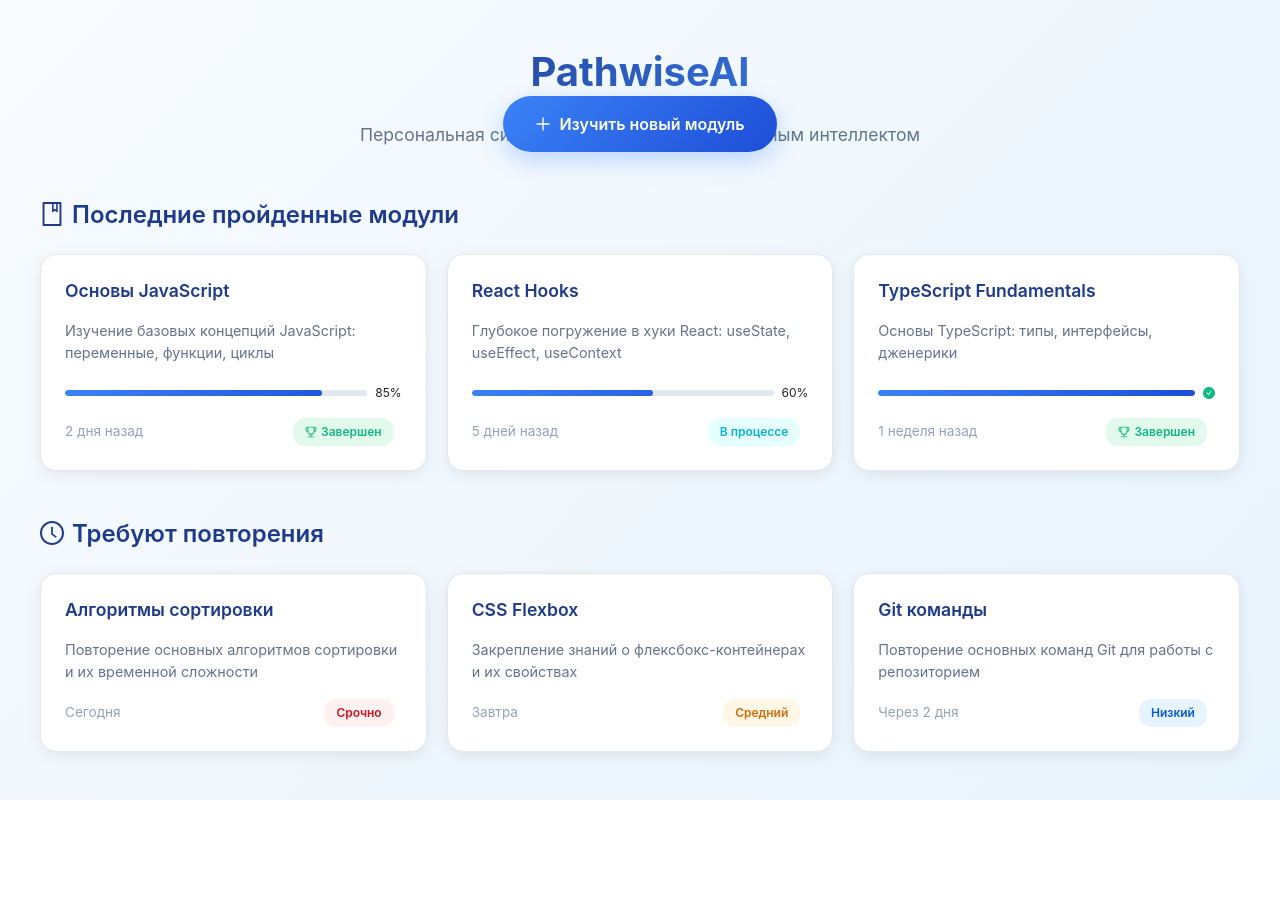
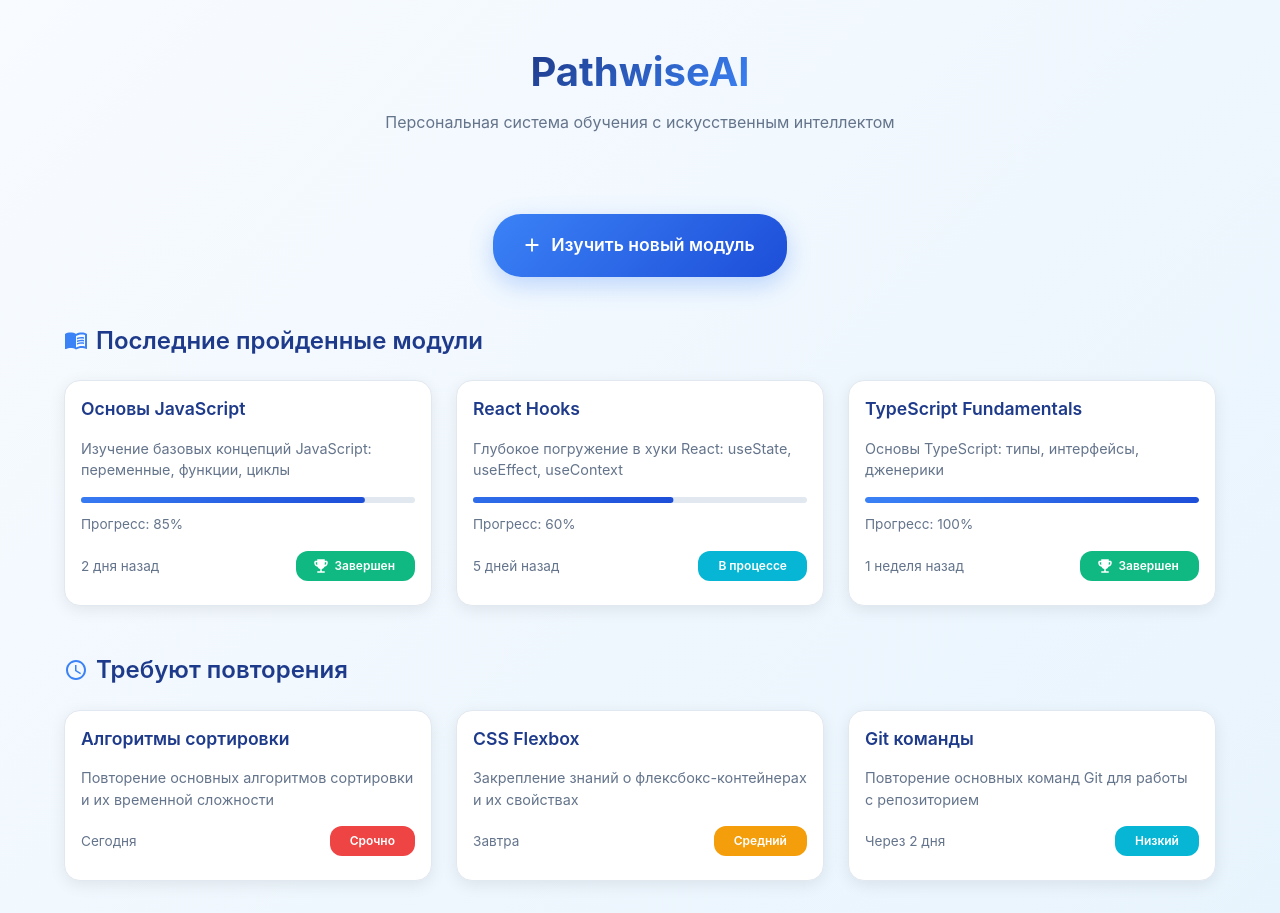
Before and after one commit to dmitryplyaskin/PathwiseAI, a React (Vite) app in the folder frontend/: page / in a window 1280 px wide. Before the commit the page ends 800 px from the top, so only its background shows below. Built offline with nearby package versions, Linux system fonts and the light colour scheme.

Commit message:
fix: remove antd, add mui

```diff
--- a/frontend/package.json
+++ b/frontend/package.json
@@ -14,7 +14,6 @@
     "@emotion/styled": "^11.14.1",
     "@mui/icons-material": "^7.3.2",
     "@mui/material": "^7.3.2",
-    "antd": "^5.27.3",
     "effector": "^23.4.4",
     "effector-react": "^23.3.0",
     "react": "^19.1.1",
--- a/frontend/src/App.tsx
+++ b/frontend/src/App.tsx
@@ -1,25 +1,18 @@
 import {
-  Layout,
+  Container,
   Button,
   Card,
-  Tag,
-  ConfigProvider,
+  CardContent,
+  Chip,
   Typography,
-  Space,
-  Row,
-  Col,
-  Flex,
-} from 'antd';
-import {
-  PlusOutlined,
-  BookOutlined,
-  ClockCircleOutlined,
-} from '@ant-design/icons';
-import { customTheme } from './theme';
+  Box,
+  Grid,
+  Stack,
+  AppBar,
+  Toolbar,
+} from '@mui/material';
+import { Add, MenuBook, AccessTime } from '@mui/icons-material';
 import { EducationCard } from './ui';
-
-const { Header, Content } = Layout;
-const { Title, Text } = Typography;
 
 // Заглушки данных для демонстрации
 const recentModules = [
@@ -85,14 +78,16 @@ function App() {
     console.log('Клик по модуль:', moduleId);
   };
 
-  const getPriorityColor = (priority: string) => {
+  const getPriorityColor = (
+    priority: string,
+  ): 'error' | 'warning' | 'info' | 'default' => {
     switch (priority) {
       case 'high':
-        return 'red';
+        return 'error';
       case 'medium':
-        return 'orange';
+        return 'warning';
       case 'low':
-        return 'blue';
+        return 'info';
       default:
         return 'default';
     }
@@ -112,206 +107,101 @@ function App() {
   };
 
   return (
-    <ConfigProvider theme={customTheme}>
-      <Layout
-        style={{
-          minHeight: '100vh',
-          background: 'linear-gradient(135deg, #f8fbff 0%, #e8f4fd 100%)',
-        }}
-      >
-        <Header
-          style={{
-            background: 'transparent',
-            textAlign: 'center',
-            padding: '48px 0',
-          }}
-        >
-          <Space direction="vertical" size="small">
-            <Title
-              level={1}
-              style={{
-                fontSize: '2.5rem',
-                fontWeight: 700,
-                background: 'linear-gradient(135deg, #1e3a8a 0%, #3b82f6 100%)',
-                WebkitBackgroundClip: 'text',
-                WebkitTextFillColor: 'transparent',
-                backgroundClip: 'text',
-                margin: 0,
-              }}
-            >
+    <Box sx={{ minHeight: '100vh' }}>
+      {/* Заголовок */}
+      <AppBar position="static" elevation={0}>
+        <Toolbar sx={{ flexDirection: 'column', py: 6 }}>
+          <Typography variant="h1" component="h1" gutterBottom>
             PathwiseAI
-            </Title>
-            <Text
-              style={{
-                fontSize: '1.1rem',
-                color: '#64748b',
-              }}
-            >
+          </Typography>
+          <Typography variant="body1" color="text.secondary">
             Персональная система обучения с искусственным интеллектом
-            </Text>
-          </Space>
-        </Header>
+          </Typography>
+        </Toolbar>
+      </AppBar>
 
-        <Content style={{ padding: '0 24px' }}>
-          <div style={{ maxWidth: 1200, margin: '0 auto' }}>
+      <Container maxWidth="lg" sx={{ py: 4 }}>
         {/* Секция создания нового модуля */}
-            <Flex justify="center" style={{ marginBottom: 48 }}>
+        <Box display="flex" justifyContent="center" mb={6}>
           <Button
-                type="primary"
+            variant="contained"
             size="large"
-                icon={<PlusOutlined />}
+            startIcon={<Add />}
             onClick={handleNewModule}
-                style={{
-                  height: 56,
-                  fontSize: 16,
-                  fontWeight: 600,
-                  borderRadius: 28,
-                  paddingLeft: 32,
-                  paddingRight: 32,
-                  background:
-                    'linear-gradient(135deg, #3b82f6 0%, #1d4ed8 100%)',
-                  border: 'none',
-                  boxShadow: '0 8px 24px rgba(59, 130, 246, 0.3)',
-                }}
-                onMouseEnter={(e) => {
-                  e.currentTarget.style.transform = 'translateY(-2px)';
-                  e.currentTarget.style.boxShadow =
-                    '0 12px 32px rgba(59, 130, 246, 0.4)';
-                }}
-                onMouseLeave={(e) => {
-                  e.currentTarget.style.transform = 'translateY(0)';
-                  e.currentTarget.style.boxShadow =
-                    '0 8px 24px rgba(59, 130, 246, 0.3)';
-                }}
+            sx={{ py: 2, px: 4 }}
           >
             Изучить новый модуль
           </Button>
-            </Flex>
+        </Box>
 
         {/* Последние пройденные модули */}
-            <Space
-              direction="vertical"
-              size="large"
-              style={{ width: '100%', marginBottom: 48 }}
-            >
-              <Title
-                level={2}
-                style={{
-                  color: '#1e3a8a',
-                  fontSize: '1.5rem',
-                  fontWeight: 600,
-                }}
-              >
-                <BookOutlined style={{ marginRight: 8 }} />
-                Последние пройденные модули
-              </Title>
+        <Stack spacing={3} mb={6}>
+          <Box display="flex" alignItems="center" gap={1}>
+            <MenuBook color="primary" />
+            <Typography variant="h2">Последние пройденные модули</Typography>
+          </Box>
 
-              <Row gutter={[20, 20]}>
+          <Grid container spacing={3}>
             {recentModules.map((module) => (
-                  <Col xs={24} sm={12} lg={8} key={module.id}>
+              <Grid key={module.id} size={{ xs: 12, sm: 6, lg: 4 }}>
                 <EducationCard
                   // @ts-ignore
                   module={module}
                   handleModuleClick={handleModuleClick}
                 />
-                  </Col>
+              </Grid>
             ))}
-              </Row>
-            </Space>
+          </Grid>
+        </Stack>
 
         {/* Модули для повторения */}
-            <Space direction="vertical" size="large" style={{ width: '100%' }}>
-              <Title
-                level={2}
-                style={{
-                  color: '#1e3a8a',
-                  fontSize: '1.5rem',
-                  fontWeight: 600,
-                }}
+        <Stack spacing={3}>
+          <Box display="flex" alignItems="center" gap={1}>
+            <AccessTime color="primary" />
+            <Typography variant="h2">Требуют повторения</Typography>
+          </Box>
+
+          <Grid container spacing={3}>
+            {reviewModules.map((module) => (
+              <Grid key={module.id} size={{ xs: 12, sm: 6, lg: 4 }}>
+                <Card
+                  onClick={() => handleModuleClick(module.id.toString())}
+                  sx={{ cursor: 'pointer', height: '100%' }}
                 >
-                <ClockCircleOutlined style={{ marginRight: 8 }} />
-                Требуют повторения
-              </Title>
+                  <CardContent>
+                    <Stack spacing={2}>
+                      <Typography variant="h4" component="h3">
+                        {module.title}
+                      </Typography>
 
-              <Row gutter={[20, 20]}>
-                {reviewModules.map((module) => (
-                  <Col xs={24} sm={12} lg={8} key={module.id}>
-                    <Card
-                      hoverable
-                      onClick={() => handleModuleClick(module.id)}
-                      style={{
-                        borderRadius: 16,
-                        boxShadow: '0 4px 16px rgba(0, 0, 0, 0.08)',
-                        border: '1px solid #e2e8f0',
-                        transition: 'all 0.3s ease',
-                      }}
-                      onMouseEnter={(e) => {
-                        e.currentTarget.style.transform = 'translateY(-4px)';
-                        e.currentTarget.style.boxShadow =
-                          '0 8px 24px rgba(0, 0, 0, 0.12)';
-                      }}
-                      onMouseLeave={(e) => {
-                        e.currentTarget.style.transform = 'translateY(0)';
-                        e.currentTarget.style.boxShadow =
-                          '0 4px 16px rgba(0, 0, 0, 0.08)';
-                      }}
+                      <Typography variant="body2" color="text.secondary">
+                        {module.description}
+                      </Typography>
+
+                      <Box
+                        display="flex"
+                        justifyContent="space-between"
+                        alignItems="center"
                       >
-                      <Space
-                        direction="vertical"
-                        size="middle"
-                        style={{ width: '100%' }}
-                      >
-                        <Title
-                          level={4}
-                          style={{
-                            color: '#1e3a8a',
-                            margin: 0,
-                            fontSize: '1.1rem',
-                          }}
-                        >
-                          {module.title}
-                        </Title>
+                        <Typography variant="caption" color="text.secondary">
+                          {module.dueDate}
+                        </Typography>
 
-                        <Text
-                          style={{
-                            color: '#64748b',
-                            fontSize: '0.9rem',
-                            lineHeight: 1.5,
-                          }}
-                        >
-                          {module.description}
-                        </Text>
-
-                        <Flex justify="space-between" align="center">
-                          <Text
-                            style={{ fontSize: '0.85rem', color: '#94a3b8' }}
-                          >
-                            {module.dueDate}
-                          </Text>
-
-                          <Tag
+                        <Chip
+                          label={getPriorityText(module.priority)}
                           color={getPriorityColor(module.priority)}
-                            style={{
-                              borderRadius: 12,
-                              padding: '4px 12px',
-                              fontSize: '0.75rem',
-                              fontWeight: 600,
-                              border: 'none',
-                            }}
-                          >
-                            {getPriorityText(module.priority)}
-                          </Tag>
-                        </Flex>
-                      </Space>
+                          size="small"
+                        />
+                      </Box>
+                    </Stack>
+                  </CardContent>
                 </Card>
-                  </Col>
+              </Grid>
             ))}
-              </Row>
-            </Space>
-          </div>
-        </Content>
-      </Layout>
-    </ConfigProvider>
+          </Grid>
+        </Stack>
+      </Container>
+    </Box>
   );
 }
 
--- a/frontend/src/theme.ts
+++ b/frontend/src/theme.ts
@@ -1,80 +1,303 @@
-import type { ThemeConfig } from 'antd';
+import { createTheme } from '@mui/material/styles';
 
-export const customTheme: ThemeConfig = {
-  token: {
-    // Основные цвета в светло бело-голубых тонах
-    colorPrimary: '#3b82f6',
-    colorSuccess: '#10b981',
-    colorWarning: '#f59e0b',
-    colorError: '#ef4444',
-    colorInfo: '#06b6d4',
+// Создаем светло бело-голубую тему с закруглениями и плавными анимациями
+export const customTheme = createTheme({
+  palette: {
+    mode: 'light',
+    primary: {
+      main: '#3b82f6',
+      light: '#60a5fa',
+      dark: '#1d4ed8',
+      contrastText: '#ffffff',
+    },
+    secondary: {
+      main: '#06b6d4',
+      light: '#22d3ee',
+      dark: '#0891b2',
+      contrastText: '#ffffff',
+    },
+    success: {
+      main: '#10b981',
+      light: '#34d399',
+      dark: '#059669',
+    },
+    warning: {
+      main: '#f59e0b',
+      light: '#fbbf24',
+      dark: '#d97706',
+    },
+    error: {
+      main: '#ef4444',
+      light: '#f87171',
+      dark: '#dc2626',
+    },
+    background: {
+      default: '#f8fbff',
+      paper: '#ffffff',
+    },
+    text: {
+      primary: '#1e3a8a',
+      secondary: '#64748b',
+      disabled: '#94a3b8',
+    },
+    divider: '#e2e8f0',
+    grey: {
+      50: '#f8fafc',
+      100: '#f1f5f9',
+      200: '#e2e8f0',
+      300: '#cbd5e1',
+      400: '#94a3b8',
+      500: '#64748b',
+      600: '#475569',
+      700: '#334155',
+      800: '#1e293b',
+      900: '#0f172a',
+    },
+  },
 
-    // Цвета фона
-    colorBgContainer: '#ffffff',
-    colorBgLayout: '#f8fbff',
-    colorBgElevated: '#ffffff',
+  typography: {
+    fontFamily: [
+      '-apple-system',
+      'BlinkMacSystemFont',
+      '"Segoe UI"',
+      '"Roboto"',
+      '"Oxygen"',
+      '"Ubuntu"',
+      '"Cantarell"',
+      '"Fira Sans"',
+      '"Droid Sans"',
+      '"Helvetica Neue"',
+      'sans-serif',
+    ].join(','),
+    h1: {
+      fontSize: '2.5rem',
+      fontWeight: 700,
+      lineHeight: 1.2,
+      background: 'linear-gradient(135deg, #1e3a8a 0%, #3b82f6 100%)',
+      WebkitBackgroundClip: 'text',
+      WebkitTextFillColor: 'transparent',
+      backgroundClip: 'text',
+    },
+    h2: {
+      fontSize: '1.5rem',
+      fontWeight: 600,
+      lineHeight: 1.3,
+      color: '#1e3a8a',
+    },
+    h4: {
+      fontSize: '1.1rem',
+      fontWeight: 600,
+      lineHeight: 1.4,
+      color: '#1e3a8a',
+    },
+    body1: {
+      fontSize: '1rem',
+      lineHeight: 1.5,
+      color: '#64748b',
+    },
+    body2: {
+      fontSize: '0.9rem',
+      lineHeight: 1.5,
+      color: '#64748b',
+    },
+    caption: {
+      fontSize: '0.85rem',
+      color: '#94a3b8',
+    },
+  },
 
-    // Границы и радиусы
+  shape: {
     borderRadius: 12,
-    borderRadiusLG: 16,
-    borderRadiusSM: 8,
+  },
 
-    // Шрифты
-    fontFamily:
-      '-apple-system, BlinkMacSystemFont, "Segoe UI", "Roboto", "Oxygen", "Ubuntu", "Cantarell", "Fira Sans", "Droid Sans", "Helvetica Neue", sans-serif',
-    fontSize: 14,
-    fontSizeLG: 16,
-    fontSizeXL: 20,
+  shadows: [
+    'none',
+    '0 2px 4px rgba(0, 0, 0, 0.05)',
+    '0 2px 8px rgba(0, 0, 0, 0.06)',
+    '0 4px 16px rgba(0, 0, 0, 0.08)',
+    '0 8px 24px rgba(0, 0, 0, 0.12)',
+    '0 12px 32px rgba(0, 0, 0, 0.16)',
+    '0 16px 40px rgba(0, 0, 0, 0.20)',
+    '0 20px 48px rgba(0, 0, 0, 0.24)',
+    '0 24px 56px rgba(0, 0, 0, 0.28)',
+    '0 28px 64px rgba(0, 0, 0, 0.32)',
+    '0 32px 72px rgba(0, 0, 0, 0.36)',
+    '0 36px 80px rgba(0, 0, 0, 0.40)',
+    '0 40px 88px rgba(0, 0, 0, 0.44)',
+    '0 44px 96px rgba(0, 0, 0, 0.48)',
+    '0 48px 104px rgba(0, 0, 0, 0.52)',
+    '0 52px 112px rgba(0, 0, 0, 0.56)',
+    '0 56px 120px rgba(0, 0, 0, 0.60)',
+    '0 60px 128px rgba(0, 0, 0, 0.64)',
+    '0 64px 136px rgba(0, 0, 0, 0.68)',
+    '0 68px 144px rgba(0, 0, 0, 0.72)',
+    '0 72px 152px rgba(0, 0, 0, 0.76)',
+    '0 76px 160px rgba(0, 0, 0, 0.80)',
+    '0 80px 168px rgba(0, 0, 0, 0.84)',
+    '0 84px 176px rgba(0, 0, 0, 0.88)',
+    '0 88px 184px rgba(0, 0, 0, 0.92)',
+  ],
 
-    // Тени
-    boxShadow: '0 4px 16px rgba(0, 0, 0, 0.08)',
-    boxShadowSecondary: '0 2px 8px rgba(0, 0, 0, 0.06)',
-
-    // Отступы
-    padding: 16,
-    paddingLG: 24,
-    paddingXL: 32,
-
-    // Анимации
-    motionDurationSlow: '0.3s',
-    motionEaseInOut: 'cubic-bezier(0.4, 0, 0.2, 1)',
+  transitions: {
+    duration: {
+      shortest: 150,
+      shorter: 200,
+      short: 250,
+      standard: 300,
+      complex: 375,
+      enteringScreen: 225,
+      leavingScreen: 195,
+    },
+    easing: {
+      easeInOut: 'cubic-bezier(0.4, 0, 0.2, 1)',
+      easeOut: 'cubic-bezier(0.0, 0, 0.2, 1)',
+      easeIn: 'cubic-bezier(0.4, 0, 1, 1)',
+      sharp: 'cubic-bezier(0.4, 0, 0.6, 1)',
+    },
   },
 
   components: {
-    Layout: {
-      bodyBg: 'linear-gradient(135deg, #f8fbff 0%, #e8f4fd 100%)',
-      headerBg: 'transparent',
-      headerPadding: '24px 0',
+    // Глобальные стили для плавных анимаций
+    MuiCssBaseline: {
+      styleOverrides: {
+        '*': {
+          transition: 'all 0.3s cubic-bezier(0.4, 0, 0.2, 1)',
+        },
+        body: {
+          background: 'linear-gradient(135deg, #f8fbff 0%, #e8f4fd 100%)',
+          minHeight: '100vh',
+        },
+      },
     },
 
-    Button: {
-      borderRadiusLG: 28,
-      paddingContentHorizontalLG: 32,
-      fontWeightStrong: 600,
-      primaryShadow: '0 8px 24px rgba(59, 130, 246, 0.3)',
+    // Кнопки с красивыми градиентами и анимациями
+    MuiButton: {
+      styleOverrides: {
+        root: {
+          borderRadius: 28,
+          textTransform: 'none',
+          fontSize: '1rem',
+          fontWeight: 600,
+          padding: '12px 32px',
+          boxShadow: 'none',
+          transition: 'all 0.3s cubic-bezier(0.4, 0, 0.2, 1)',
+          '&:hover': {
+            transform: 'translateY(-2px)',
+            boxShadow: '0 12px 32px rgba(59, 130, 246, 0.4)',
+          },
+        },
+        sizeLarge: {
+          padding: '16px 40px',
+          fontSize: '1.1rem',
+        },
+        containedPrimary: {
+          background: 'linear-gradient(135deg, #3b82f6 0%, #1d4ed8 100%)',
+          boxShadow: '0 8px 24px rgba(59, 130, 246, 0.3)',
+          '&:hover': {
+            background: 'linear-gradient(135deg, #2563eb 0%, #1e40af 100%)',
+          },
+        },
+      },
     },
 
-    Card: {
-      borderRadiusLG: 16,
-      paddingLG: 24,
-      boxShadow: '0 4px 16px rgba(0, 0, 0, 0.08)',
+    // Карточки с красивыми тенями и закруглениями
+    MuiCard: {
+      styleOverrides: {
+        root: {
+          borderRadius: 16,
+          boxShadow: '0 4px 16px rgba(0, 0, 0, 0.08)',
+          border: '1px solid #e2e8f0',
+          transition: 'all 0.3s cubic-bezier(0.4, 0, 0.2, 1)',
+          '&:hover': {
+            transform: 'translateY(-4px)',
+            boxShadow: '0 8px 24px rgba(0, 0, 0, 0.12)',
+          },
+        },
+      },
     },
 
-    Progress: {
-      remainingColor: '#e2e8f0',
+    // Чипы (замена для тегов)
+    MuiChip: {
+      styleOverrides: {
+        root: {
+          borderRadius: 12,
+          fontSize: '0.75rem',
+          fontWeight: 600,
+          height: 'auto',
+          padding: '6px 12px',
+          border: 'none',
+        },
+        colorSuccess: {
+          backgroundColor: '#10b981',
+          color: '#ffffff',
+        },
+        colorWarning: {
+          backgroundColor: '#f59e0b',
+          color: '#ffffff',
+        },
+        colorError: {
+          backgroundColor: '#ef4444',
+          color: '#ffffff',
+        },
+        colorInfo: {
+          backgroundColor: '#06b6d4',
+          color: '#ffffff',
+        },
+      },
     },
 
-    Tag: {
-      borderRadiusSM: 12,
-      paddingSM: 8,
-      fontSizeSM: 12,
+    // Прогресс бар
+    MuiLinearProgress: {
+      styleOverrides: {
+        root: {
+          borderRadius: 4,
+          backgroundColor: '#e2e8f0',
+        },
+        bar: {
+          borderRadius: 4,
+          background: 'linear-gradient(135deg, #3b82f6 0%, #1d4ed8 100%)',
+        },
+      },
     },
 
-    Typography: {
-      titleMarginBottom: 0,
-      titleMarginTop: 0,
+    // Контейнер
+    MuiContainer: {
+      styleOverrides: {
+        root: {
+          paddingLeft: 24,
+          paddingRight: 24,
+        },
+      },
+    },
+
+    // Бумага (Paper) для фонов
+    MuiPaper: {
+      styleOverrides: {
+        root: {
+          backgroundColor: '#ffffff',
+          borderRadius: 16,
+        },
+        elevation1: {
+          boxShadow: '0 2px 8px rgba(0, 0, 0, 0.06)',
+        },
+        elevation2: {
+          boxShadow: '0 4px 16px rgba(0, 0, 0, 0.08)',
+        },
+        elevation3: {
+          boxShadow: '0 8px 24px rgba(0, 0, 0, 0.12)',
+        },
+      },
+    },
+
+    // AppBar для заголовка
+    MuiAppBar: {
+      styleOverrides: {
+        root: {
+          backgroundColor: 'transparent',
+          boxShadow: 'none',
+          color: '#1e3a8a',
+        },
+      },
     },
   },
-
-  algorithm: [], // Используем светлую тему
-};
+});
--- a/frontend/src/ui/education-card.tsx
+++ b/frontend/src/ui/education-card.tsx
@@ -1,8 +1,14 @@
-import { Card, Space, Typography, Progress, Tag, Flex } from 'antd';
-import { TrophyOutlined } from '@ant-design/icons';
+import {
+  Card,
+  CardContent,
+  Typography,
+  LinearProgress,
+  Chip,
+  Box,
+  Stack,
+} from '@mui/material';
+import { EmojiEvents } from '@mui/icons-material';
 import type { FC } from 'react';
-
-const { Title, Text } = Typography;
 
 interface EducationCardProps {
   module: {
@@ -22,77 +28,53 @@ export const EducationCard: FC<EducationCardProps> = ({
 }) => {
   return (
     <Card
-      hoverable
       onClick={() => handleModuleClick(module.id)}
-      style={{
-        borderRadius: 16,
-        boxShadow: '0 4px 16px rgba(0, 0, 0, 0.08)',
-        border: '1px solid #e2e8f0',
-        transition: 'all 0.3s ease',
-        ':hover': {
-          transform: 'translateY(-4px)',
-          boxShadow: '0 8px 24px rgba(0, 0, 0, 0.12)',
-        },
+      sx={{
+        cursor: 'pointer',
+        height: '100%',
+        display: 'flex',
+        flexDirection: 'column',
       }}
     >
-      <Space direction="vertical" size="middle" style={{ width: '100%' }}>
-        <Title
-          level={4}
-          style={{
-            color: '#1e3a8a',
-            margin: 0,
-            fontSize: '1.1rem',
-          }}
-        >
-          {module.title}
-        </Title>
+      <CardContent sx={{ flexGrow: 1 }}>
+        <Stack spacing={2} height="100%">
+          <Typography variant="h4" component="h3">
+            {module.title}
+          </Typography>
 
-        <Text
-          style={{
-            color: '#64748b',
-            fontSize: '0.9rem',
-            lineHeight: 1.5,
-          }}
-        >
-          {module.description}
-        </Text>
+          <Typography variant="body2" sx={{ flexGrow: 1 }}>
+            {module.description}
+          </Typography>
 
-        <Progress
-          percent={module.progress}
-          size="small"
-          strokeColor={{
-            '0%': '#3b82f6',
-            '100%': '#1d4ed8',
-          }}
-          trailColor="#e2e8f0"
-        />
+          <Box>
+            <LinearProgress
+              variant="determinate"
+              value={module.progress}
+              sx={{ mb: 1, height: 6 }}
+            />
+            <Typography variant="caption" color="text.secondary">
+              Прогресс: {module.progress}%
+            </Typography>
+          </Box>
 
-        <Flex justify="space-between" align="center">
-          <Text style={{ fontSize: '0.85rem', color: '#94a3b8' }}>
-            {module.lastStudied}
-          </Text>
+          <Box
+            display="flex"
+            justifyContent="space-between"
+            alignItems="center"
+          >
+            <Typography variant="caption" color="text.secondary">
+              {module.lastStudied}
+            </Typography>
 
-          <Tag
-            color={module.status === 'completed' ? 'success' : 'processing'}
-            style={{
-              borderRadius: 12,
-              padding: '4px 12px',
-              fontSize: '0.75rem',
-              fontWeight: 600,
-              border: 'none',
-            }}
-          >
-            {module.status === 'completed' ? (
-              <>
-                <TrophyOutlined style={{ marginRight: 4 }} />
-                Завершен
-              </>
-            ) : (
-              'В процессе'
-            )}
-          </Tag>
-        </Flex>
-      </Space>
+            <Chip
+              icon={module.status === 'completed' ? <EmojiEvents /> : undefined}
+              label={module.status === 'completed' ? 'Завершен' : 'В процессе'}
+              color={module.status === 'completed' ? 'success' : 'info'}
+              size="small"
+            />
+          </Box>
+        </Stack>
+      </CardContent>
     </Card>
   );
 };
```
Also changed, not shown: frontend/src/main.tsx (+5 -3 lines), 1 other file (tests, documents, lock files or other folders). Lines whose indentation alone changed are shown as unchanged.
